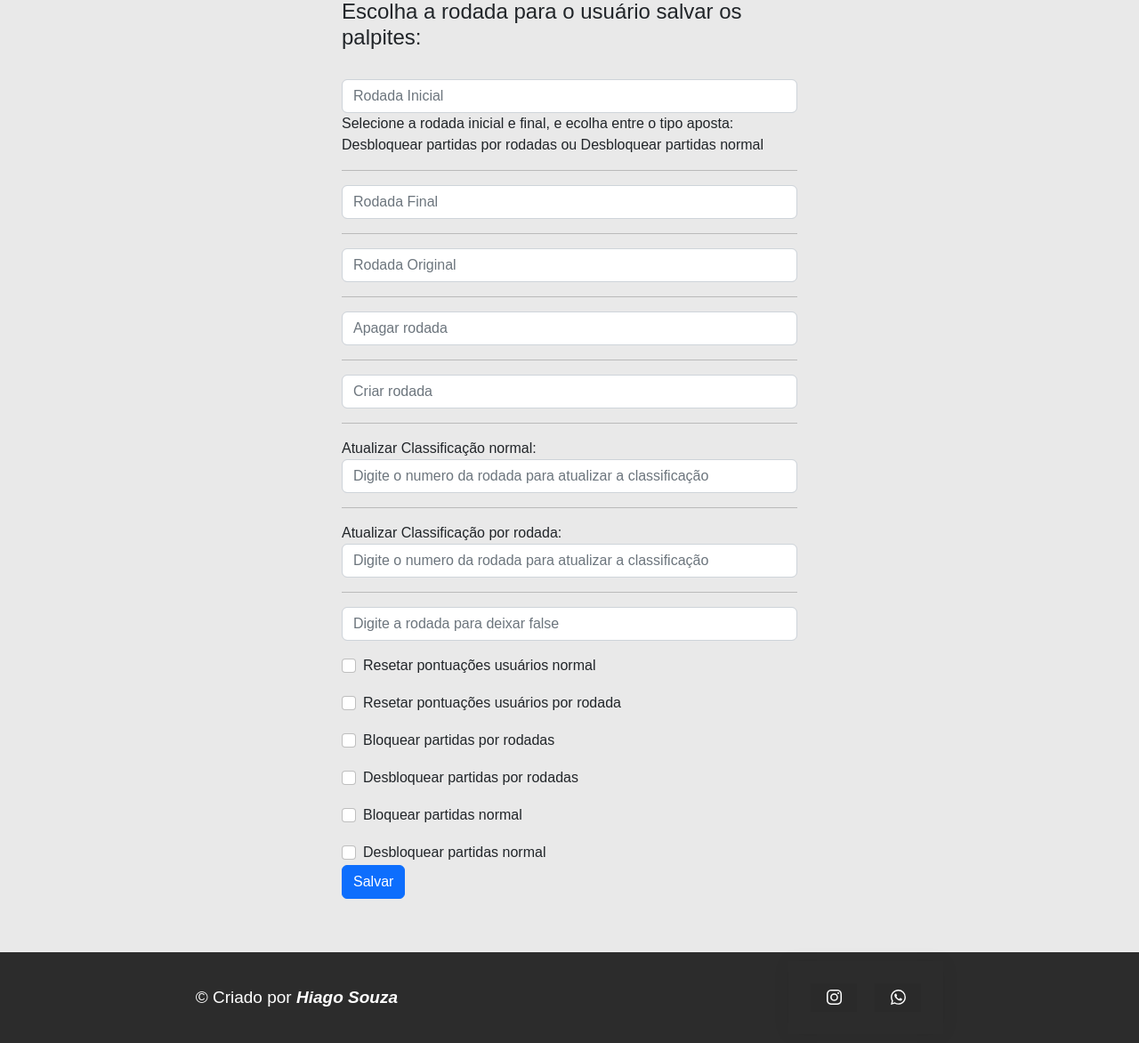
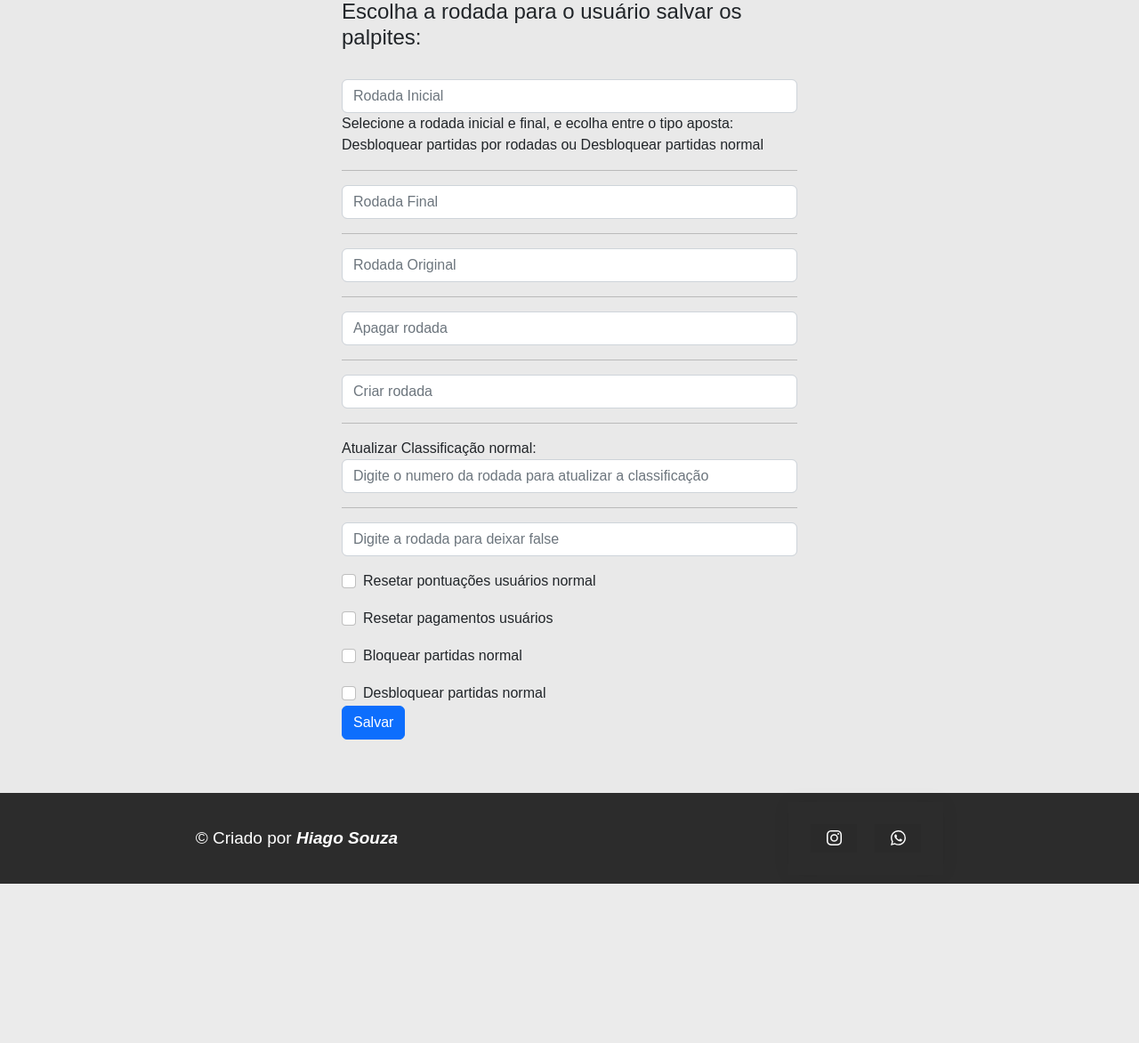
Before and after one commit to hiagospencer/bolao_virtual_oficial, a Django app: page /configuracoes in a window 1280 px wide. Shown: the part 201-1373 px from the top of the page at 89% size. After the commit the page ends 1194 px from the top, so only its background shows below. Run offline with Django 5.2, Linux system fonts and the light colour scheme; the visitor is signed in with stand-in values (Sample User, id 1); some libraries are stand-ins or nearby versions; some web fonts are replaced.

Commit message:
adicionando variações de posições

```diff
--- a/bolao/admin.py
+++ b/bolao/admin.py
@@ -10,7 +10,7 @@ class UsuarioAdmin(admin.ModelAdmin):
 
 class ClassificacaoAdmin(admin.ModelAdmin):
     model = Classificacao
-    list_display = ["usuario", "pontos",]
+    list_display = ["usuario", "pontos","posicao_atual", "posicao_anterior", "posicao_variacao"]
     list_filter = ["usuario", "pontos",]
     search_fields = ("usuario",)
 
--- a/bolao/models.py
+++ b/bolao/models.py
@@ -22,6 +22,10 @@ class Classificacao(models.Model):
     placar_exato = models.IntegerField(default=0)
     vitorias = models.IntegerField(default=0)
     empates = models.IntegerField(default=0)
+    posicao_atual = models.IntegerField(null=True, blank=True)
+    posicao_anterior = models.IntegerField(null=True, blank=True)
+    posicao_variacao = models.IntegerField(null=True, blank=True)
+
 
 class Palpite(models.Model):
     usuario = models.ForeignKey(User, null=True, blank=True, on_delete=models.CASCADE)
--- a/bolao/templates/auxiliar/base.html
+++ b/bolao/templates/auxiliar/base.html
@@ -47,6 +47,8 @@
     <!-- cdn htmx -->
     <script src="https://unpkg.com/htmx.org@1.9.2"></script>
 
+    <script src="https://cdn.jsdelivr.net/npm/sweetalert2@11"></script>
+
     <!-- Bootstrap -->
     <script src="https://code.jquery.com/jquery-3.5.1.slim.min.js"></script>
     <script src="https://cdn.jsdelivr.net/npm/@popperjs/core@2.9.2/dist/umd/popper.min.js"></script>
--- a/bolao/templates/configuracoes.html
+++ b/bolao/templates/configuracoes.html
@@ -48,15 +48,7 @@
                     <input type="number" class="form-control" placeholder="Digite o numero da rodada para atualizar a classificação" aria-label="Last name" name="rodada_atualizada_normal" id="rodada_atualizada_normal"
                         style="width: 100% !important;">
                 </div>
-
-
                  <hr>
-                 <div class="col">
-                    <label for="rodada_atualizada_por_rodada">Atualizar Classificação por rodada:</label>
-                    <input type="number" class="form-control" placeholder="Digite o numero da rodada para atualizar a classificação" aria-label="Last name" name="rodada_atualizada_por_rodada" id="rodada_atualizada_por_rodada"
-                        style="width: 100% !important;">
-                </div>
-                <hr>
 
                 <div class="col">
                     <input type="number" class="form-control" placeholder="Digite a rodada para deixar false" aria-label="Last name" name="zerar_palpites"
@@ -78,36 +70,13 @@
             <div class="row mt-3">
                 <div class="col">
                     <div class="form-check">
-                        <input class="form-check-input" type="checkbox" id="resetar_pontuacao_usuario_por_rodada" name="resetar_pontuacao_usuario_por_rodada">
-                        <label class="form-check-label" for="resetar_pontuacao_usuario_por_rodada">
-                            Resetar pontuações usuários por rodada
+                        <input class="form-check-input" type="checkbox" id="resetar_pagamento" name="resetar_pagamento">
+                        <label class="form-check-label" for="resetar_pagamento">
+                            Resetar pagamentos usuários
                         </label>
                     </div>
                 </div>
             </div>
-
-            <div class="row mt-3">
-                <div class="col">
-                    <div class="form-check">
-                        <input class="form-check-input" type="checkbox" id="bloquear_partidas_por_rodada" name="bloquear_partidas_por_rodada">
-                        <label class="form-check-label" for="bloquear_partidas_por_rodada">
-                            Bloquear partidas por rodadas
-                        </label>
-                    </div>
-                </div>
-            </div>
-
-            <div class="row mt-3">
-                <div class="col">
-                    <div class="form-check">
-                        <input class="form-check-input" type="checkbox" id="desbloquear_partidas_por_rodada" name="desbloquear_partidas_por_rodada">
-                        <label class="form-check-label" for="desbloquear_partidas_por_rodada">
-                            Desbloquear partidas por rodadas
-                        </label>
-                    </div>
-                </div>
-            </div><!-- Fim do bloqueio e desbloqueio de partidas por rodadas-->
-
 
             <div class="row mt-3">
                 <div class="col">
--- a/bolao/templates/meus_palpites.html
+++ b/bolao/templates/meus_palpites.html
@@ -39,4 +39,6 @@
     </form>
         {% include 'auxiliar/pagination.html' %}
 </section>
+
+
 {% endblock %}
--- a/bolao/views.py
+++ b/bolao/views.py
@@ -16,15 +16,14 @@ from .api_mercadopago import criar_pagamento
 
 def homepage(request):
     if request.user.is_authenticated:
-        tipo_aposta_usuario = Usuario.objects.get(usuario=request.user)
         #TODO Retirar a tabela Pontuacacao e colocar a Classificacao
-        usuarios = Classificacao.objects.filter(usuario__pagamento=True, usuario__tipo_aposta=tipo_aposta_usuario.tipo_aposta).order_by('-pontos', '-placar_exato', '-vitorias', '-empates')
+        usuarios = Classificacao.objects.filter(usuario__pagamento=True).order_by('-pontos', '-placar_exato', '-vitorias', '-empates')
         # Itera sobre a classificação e atribui as posições
 
         context = {'usuarios':usuarios}
         return render(request, 'index.html',context)
     else:
-        usuarios = Classificacao.objects.filter(usuario__pagamento=True, usuario__tipo_aposta="normal").order_by('-pontos', '-placar_exato', '-vitorias', '-empates')
+        usuarios = Classificacao.objects.filter(usuario__pagamento=True).order_by('-pontos', '-placar_exato', '-vitorias', '-empates')
 
         context = {'usuarios':usuarios}
         return render(request, 'index.html',context)
@@ -148,31 +147,43 @@ def configuracoes(request):
         criar_rodadas = request.POST.get('criar_rodadas')
 
         resetar_pontuacao_usuario_normal = request.POST.get('resetar_pontuacao')
-        resetar_pontuacao_usuario_rodada = request.POST.get('resetar_pontuacao_usuario_por_rodada')
+
         zerar_palpites = request.POST.get('zerar_palpites')
-
-        bloquear_partidas_por_rodada = request.POST.get('bloquear_partidas_por_rodada')
-        desbloquear_partidas_por_rodada = request.POST.get('desbloquear_partidas_por_rodada')
 
         bloquear_partidas_normal = request.POST.get('bloquear_partidas_normal')
         desbloquear_partidas_normal = request.POST.get('desbloquear_partidas_normal')
 
-        rodada_atualizada_por_rodada = request.POST.get('rodada_atualizada_por_rodada')
         rodada_atualizada_normal = request.POST.get('rodada_atualizada_normal')
+
+        resetar_pagamento_usuario = request.POST.get('resetar_pagamento')
 
         if zerar_palpites:
             thread = threading.Thread(target=zerar_palpites_usuarios(zerar_palpites))
             thread.start()
 
+        if resetar_pagamento_usuario:
+            thread = threading.Thread(target=resetar_pagamento())
+            thread.start()
+
         # Atualizar classificação normal passando o número da rodada e o tipo_aposta do usuário
         if rodada_atualizada_normal:
-            thread = threading.Thread(target=calcular_pontuacao_usuario(rodada_atualizada_normal, "normal"))
+            classificacao = Classificacao.objects.filter(usuario__pagamento=True).order_by('-pontos', '-placar_exato', '-vitorias', '-empates')
+            thread = threading.Thread(target=calcular_pontuacao_usuario(rodada_atualizada_normal))
             thread.start()
 
-        # Atualizar classificação por rodada passando o número da rodada e o tipo_aposta do usuário
-        if rodada_atualizada_por_rodada:
-            thread = threading.Thread(target=calcular_pontuacao_usuario(rodada_atualizada_por_rodada, "por_rodada"))
-            thread.start()
+            for index, item in enumerate(classificacao, start=1):
+
+                # Salva a posição anterior
+                item.posicao_anterior = item.posicao_atual
+                # Atualiza a posição atual
+                item.posicao_atual = index
+                # Calcula a variação de posição (subiu ou desceu)
+                if item.posicao_anterior is not None:
+                    item.posicao_variacao = item.posicao_anterior - item.posicao_atual
+                else:
+                    item.posicao_variacao = 0  # Nenhuma variação se não há posição anterior
+                item.save()
+
 
         if rodada_original:
             thread = threading.Thread(target=salvar_rodada_original(rodada_original))
@@ -185,44 +196,19 @@ def configuracoes(request):
             thread = threading.Thread(target=resetar_pontuacao_usuarios_normal())
             thread.start()
 
-        if resetar_pontuacao_usuario_rodada:
-            thread = threading.Thread(target=resetar_pontuacao_usuario_por_rodada())
-            thread.start()
 
-        # Desbloquear e Bloquear as partidas dos usuario que estão no modo Por Rodada
-        if bloquear_partidas_por_rodada:
-            usuarios = Usuario.objects.filter(tipo_aposta="por_rodada")
-            for usuario in usuarios:
-                bloquear = Verificacao.objects.filter(user=usuario.usuario)
-                for partida in bloquear:
-                    partida.verificado = True
-                    partida.save()
-
-        if desbloquear_partidas_por_rodada:
-            usuarios = Usuario.objects.filter(tipo_aposta="por_rodada")
-            for usuario in usuarios:
-                bloquear = Verificacao.objects.filter(user=usuario.usuario)
-                for partida in bloquear:
-                    partida.verificado = False
-                    partida.save()
-
-        #TODO criar a verificação das partidas
         # Desbloquear e Bloquear as partidas dos usuario que estão no modo Normal
         if bloquear_partidas_normal:
-            usuarios = Usuario.objects.filter(tipo_aposta="normal")
-            for usuario in usuarios:
-                bloquear = Verificacao.objects.filter(user=usuario.usuario)
-                for partida in bloquear:
-                    partida.verificado = True
-                    partida.save()
+            bloquear = Verificacao.objects.all()
+            for partida in bloquear:
+                partida.verificado = True
+                partida.save()
 
         if desbloquear_partidas_normal:
-            usuarios = Usuario.objects.filter(tipo_aposta="normal")
-            for usuario in usuarios:
-                bloquear = Verificacao.objects.filter(user=usuario.usuario)
-                for partida in bloquear:
-                    partida.verificado = False
-                    partida.save()
+            bloquear = Verificacao.objects.all()
+            for partida in bloquear:
+                partida.verificado = False
+                partida.save()
 
 
         if criar_rodadas:
@@ -245,14 +231,6 @@ def configuracoes(request):
                 return redirect('configuracoes')
             else:
                 setar_rodadaAtual_rodadaFinal(rodada_inicial, rodada_final,"normal")
-                print('Rodadas setadas!')
-
-        elif rodada_inicial and rodada_final and desbloquear_partidas_por_rodada:
-            if int(rodada_inicial) >= int(rodada_final) or int(rodada_final) > 39:
-                messages.error(request, 'A rodada inicial não pode ser maior ou igual que a rodada final. Rodada final não poede ser maior que 38')
-                return redirect('configuracoes')
-            else:
-                setar_rodadaAtual_rodadaFinal(rodada_inicial, rodada_final,"por_rodada")
                 print('Rodadas setadas!')
         else:
             messages.error(request, 'Campos rodadas vazios!')
--- a/static/css/style.css
+++ b/static/css/style.css
@@ -34,6 +34,12 @@ html {
   justify-content: center;
   font-size: 19px;
   font-weight: bold;
+}
+
+.up {
+  font-weight: 900;
+  font-size: 19px;
+  color: #12c161 !important;
 }
 
 dialog#usuarioModal {
```
Also changed, not shown: bolao/templates/autenticacao/cadastro.html (+0 -16 lines), bolao/templates/index.html (+8 -0 lines), bolao/templates/palpites.html (+12 -1 lines), bolao/utils.py (+14 -28 lines), bolao/migrations/0014_classificacao_posicao_anterior_and_more.py (added), bolao/migrations/0015_alter_classificacao_posicao_atual.py (added).
